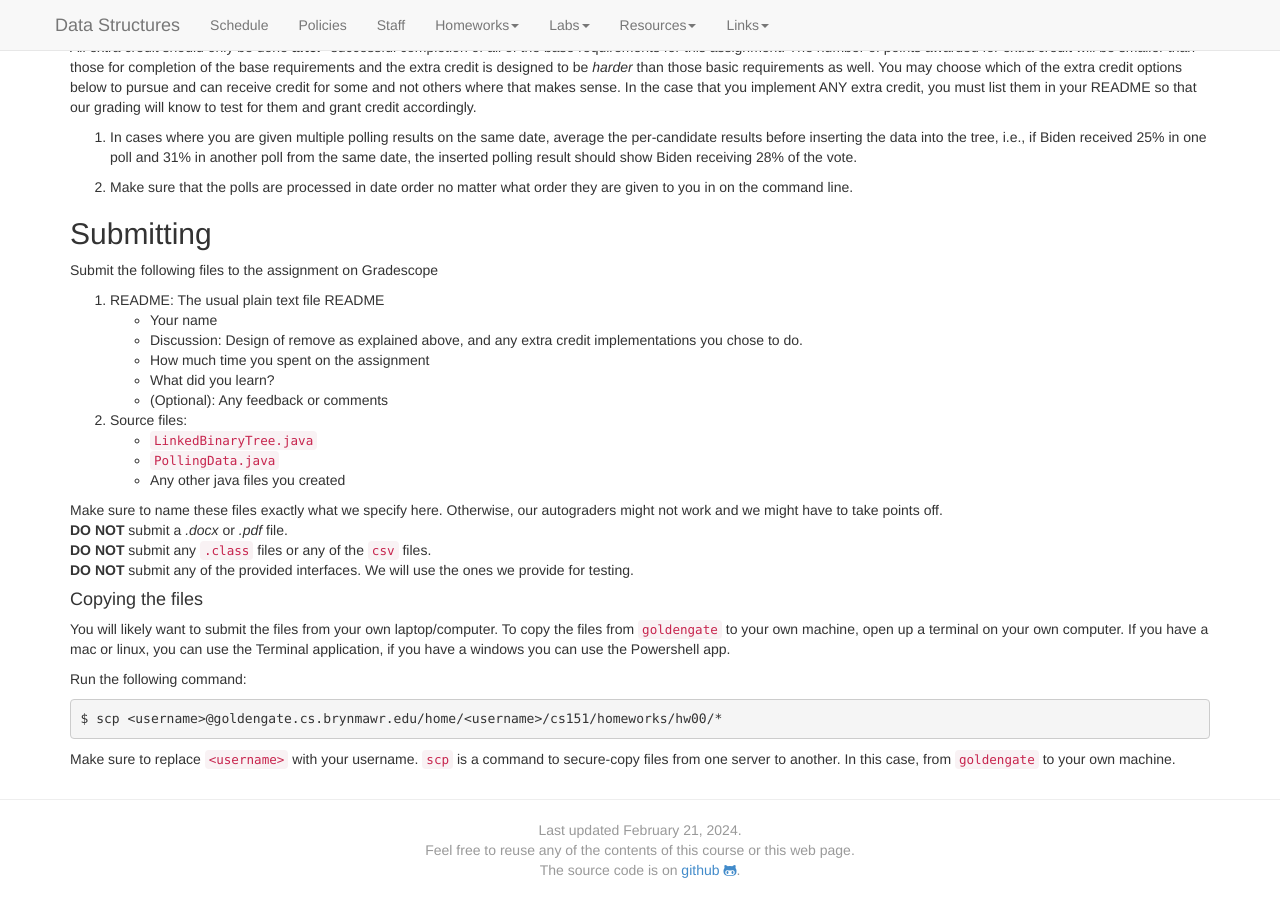
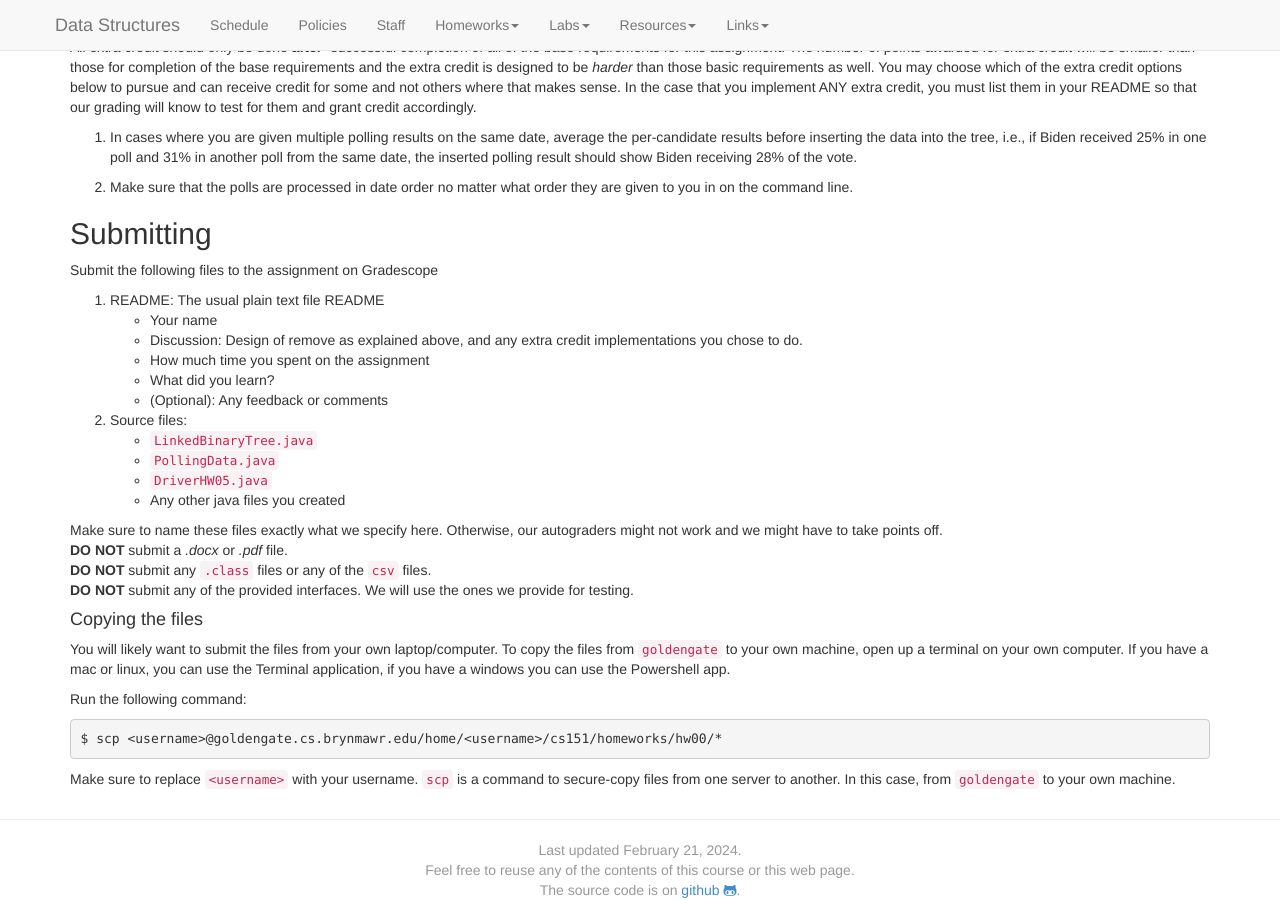
Before and after one commit to kalte0/BMC-CS-151.github.io, a Jekyll site: the page built from hws/HW05.md, in a window 1280 px wide and 900 px high, scrolled down 2157 px. Built offline with Jekyll 4.4.1, drawn with Linux system fonts in a browser that asks for light colours; nearby versions of some CDN libraries.

Commit message:
Update HW05.md

```diff
--- a/hws/HW05.md
+++ b/hws/HW05.md
@@ -242,6 +242,7 @@ implementations you chose to do.
 2. Source files:
    - `LinkedBinaryTree.java`
    - `PollingData.java`
+   - `DriverHW05.java`
    - Any other java files you created
 
 Make sure to name these files exactly what we specify here. Otherwise,
```
